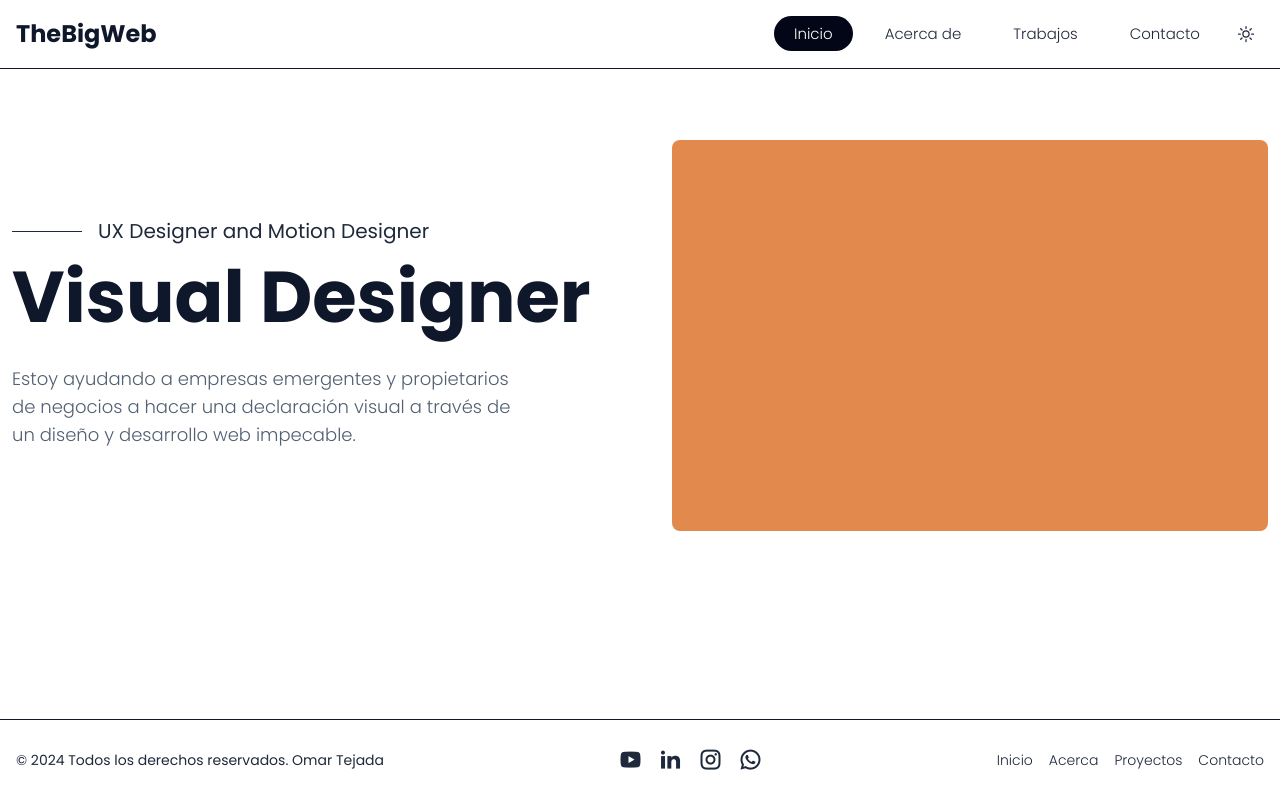
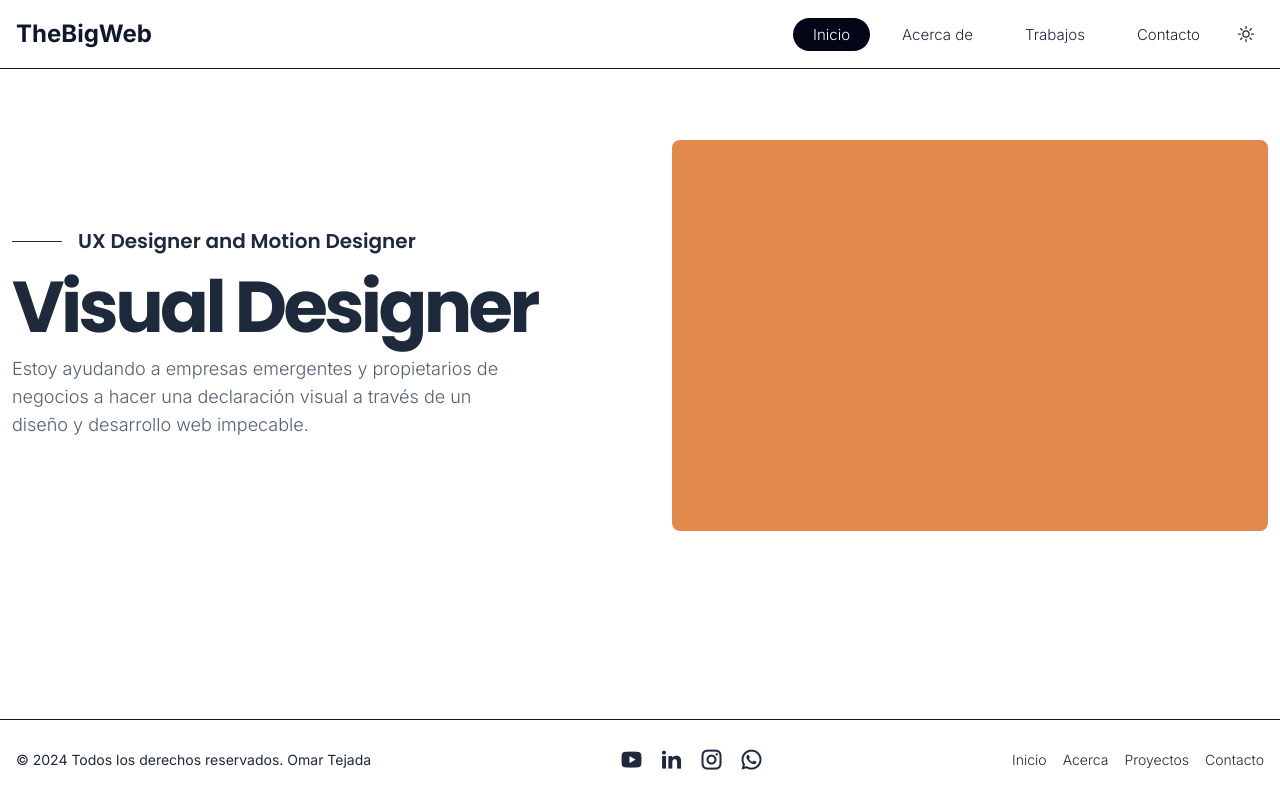
Before and after one commit to fullstackboss/thebigweb, a Vue app: page / in a window 1280 px wide. Built offline with nearby package versions, Linux system fonts and the light colour scheme.

Commit message:
Tipografia y metadatos

```diff
--- a/index.html
+++ b/index.html
@@ -1,14 +1,29 @@
-<!doctype html>
-<html lang="en">
+<!DOCTYPE html>
+<html lang="es">
   <head>
     <meta charset="UTF-8" />
-    <link rel="icon" type="image/svg+xml" href="/src/assets/images/favicon.png" />
     <meta name="viewport" content="width=device-width, initial-scale=1.0" />
+    <meta http-equiv="X-UA-Compatible" content="IE=edge" />
+    <meta name="description" content="Portafolio personal de Omar Tejada, UX Designer y Motion Designer. Diseño visual, desarrollo web y proyectos creativos." />
+    <meta name="author" content="Omar Tejada" />
+    <meta name="robots" content="index, follow" />
+    <!-- Open Graph / Facebook -->
+    <meta property="og:title" content="Omar Tejada | Visual Designer & Motion Designer" />
+    <meta property="og:description" content="Portafolio personal de Omar Tejada, UX Designer y Motion Designer. Diseño visual, desarrollo web y proyectos creativos." />
+    <meta property="og:image" content="/og-image.jpg" />
+    <meta property="og:type" content="website" />
+    <meta property="og:url" content="https://tusitio.com/" />
+    <!-- Twitter -->
+    <meta name="twitter:card" content="summary_large_image" />
+    <meta name="twitter:title" content="Omar Tejada | Visual Designer & Motion Designer" />
+    <meta name="twitter:description" content="Portafolio personal de Omar Tejada, UX Designer y Motion Designer. Diseño visual, desarrollo web y proyectos creativos." />
+    <meta name="twitter:image" content="/og-image.jpg" />
+    <link rel="icon" type="image/png" href="/favicon.png" />
     <link rel="preconnect" href="https://fonts.googleapis.com">
     <link rel="preconnect" href="https://fonts.gstatic.com" crossorigin>
-    <link href="https://fonts.googleapis.com/css2?family=Poppins:wght@300;400;500;600;700&display=swap" rel="stylesheet">
+    <link href="https://fonts.googleapis.com/css2?family=Inter:wght@300;400;500;600;700&family=Poppins:wght@400;500;600;700&display=swap" rel="stylesheet">
     <link href="https://cdn.jsdelivr.net/npm/remixicon/fonts/remixicon.css" rel="stylesheet">
-    <title>TheBigWeb</title>
+    <title>Omar Tejada | Visual Designer & Motion Designer</title>
     <script>
       // Aplicar tema inmediatamente para evitar flash
       (function() {
--- a/src/pages/Home.vue
+++ b/src/pages/Home.vue
@@ -4,7 +4,7 @@
       <div class="grid grid-cols-1 lg:grid-cols-2 gap-16 items-center">
         <div class="text-center lg:text-left">
           <div class="flex items-center justify-center lg:justify-start mb-2">
-            <span class="inline-block mr-4" style="width: 70px; height: 1px; background: var(--color-primary);"></span>
+            <span class="inline-block mr-4" style="width: 50px; height: 1px; background: var(--color-primary);"></span>
             <p class="tit-normal m-0">
               UX Designer and Motion Designer
             </p>
--- a/src/style.css
+++ b/src/style.css
@@ -8,7 +8,7 @@ html {
 }
 
 body {
-  font-family: 'Poppins', sans-serif;
+  font-family: 'Inter', system-ui, sans-serif;
   background-color: var(--color-background);
   color: var(--color-text);
   transition: background-color 0.3s ease, color 0.3s ease;
@@ -20,34 +20,35 @@ body {
 
 /* Utilidades de tipografía */
 .tit-grande {
-  @apply text-4xl md:text-5xl lg:text-7xl font-bold lg:mb-8 mb-4 mb-6 md:my-0 tracking-normal;
-  color: var(--color-accent);
+  @apply font-poppins text-4xl sm:text-4xl md:text-5xl lg:text-7xl font-bold tracking-tighter mt-0 mb-4 md:mb-3;
+  color: var(--color-primary);
 }
 .tit-mediano {
-  @apply text-xl sm:text-2xl md:text-3xl lg:text-5xl font-bold tracking-tight my-3 md:my-5;
+  @apply font-poppins text-xl sm:text-2xl md:text-3xl lg:text-5xl font-bold tracking-tight my-3 md:my-5;
   color: var(--color-primary);
 }
 .tit-normal {
-  @apply text-sm md:text-xl lg:text-xl font-normal my-0 md:my-2;
+  @apply font-poppins text-lg sm:text-xl md:text-2xl lg:text-xl font-semibold my-2 md:mb-2;
   color: var(--color-primary);
 }
 .tit-small {
-  @apply text-base sm:text-lg md:text-xl font-semibold my-1 md:my-2;
+  @apply font-poppins text-base sm:text-lg md:text-xl font-semibold my-1 md:my-2;
   color: var(--color-primary);
 }
+
 .text-grande {
-  @apply text-lg sm:text-xl md:text-2xl font-light my-3 md:my-4;
-  color: var(--color-primary);
+  @apply font-inter text-lg sm:text-xl md:text-2xl font-light my-3 md:my-4;
+  color: var(--color-secondary);
 }
 .text-mediano {
-  @apply text-base sm:text-lg md:text-xl font-light my-2 md:my-3;
-  color: var(--color-text);
+  @apply font-inter text-base sm:text-lg md:text-xl font-light my-2 md:my-3;
+  color: var(--color-secondary);
 }
 .text-parrafo {
-  @apply text-sm sm:text-base md:text-lg font-light my-2 md:my-3;
-  color: var(--color-text);
+  @apply font-inter text-sm sm:text-base md:text-lg font-light my-2 md:my-3;
+  color: var(--color-text-muted);
 }
 .text-small {
-  @apply text-xs sm:text-sm font-light my-1;
-  color: var(--color-primary);
+  @apply font-inter text-xs sm:text-sm font-light my-1;
+  color: var(--color-text-muted);
 }
--- a/tailwind.config.js
+++ b/tailwind.config.js
@@ -7,7 +7,8 @@ export default {
   theme: {
     extend: {
       fontFamily: {
-        'sans': ['Poppins', 'ui-sans-serif', 'system-ui', '-apple-system', 'BlinkMacSystemFont', 'Segoe UI', 'Roboto', 'Helvetica Neue', 'Arial', 'Noto Sans', 'sans-serif'],
+        poppins: ['Poppins', 'system-ui', 'sans-serif'],
+        inter: ['Inter', 'system-ui', 'sans-serif'],
       },
       // Puedes personalizar los breakpoints aquí:
       // screens: {
```
